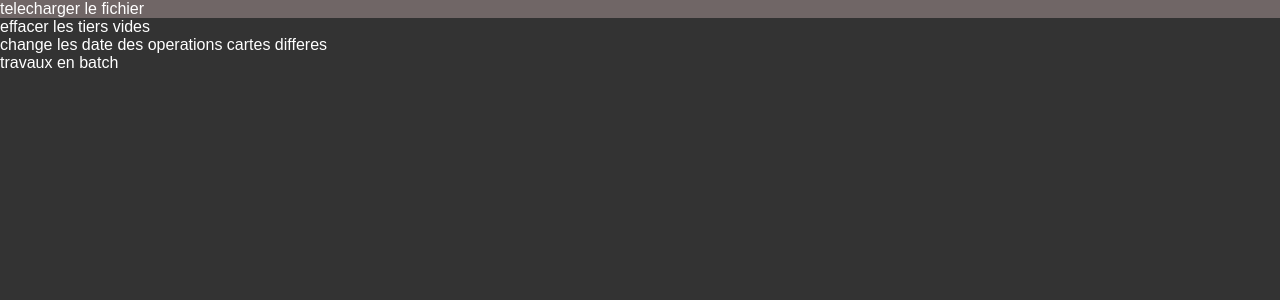
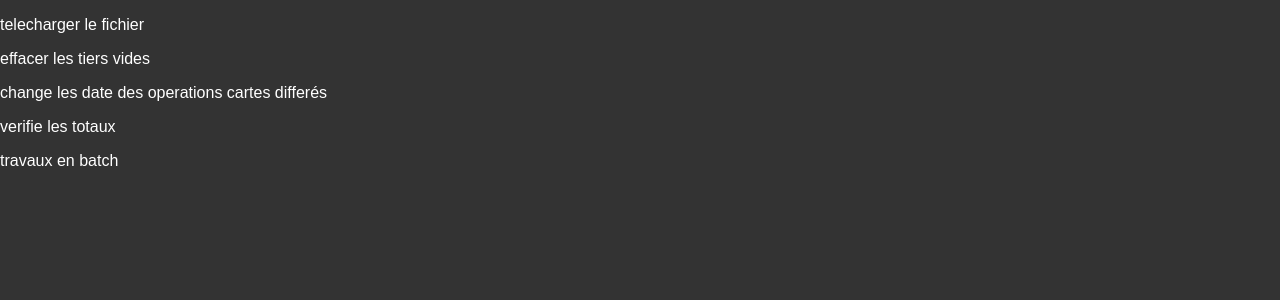
Before and after one commit to pfrancois/grisbiphp, a PHP site: page /options.php in a window 1280 px wide. Shown: the top 300 px of the page. Run offline with PHP 8.4, Linux system fonts and the light colour scheme.

Commit message:
mise en forme

```diff
--- a/options.php
+++ b/options.php
@@ -10,11 +10,10 @@
 <title>Options</title>
 </head>
 <body>
-<a href="action_options.php?action=get_file"> telecharger le fichier </a>
-<a href="action_options.php?action=effacer_tiers_vides"> effacer les
-tiers vides </a>
-<a href="action_options.php?action=dates_ope_diff">change les date des
-operations cartes differes</a>
-<a href="action_options.php?action=specifique"> travaux en batch </a>
+<p><a href="action_options.php?action=get_file"> telecharger le fichier </a></p>
+<p><a href="action_options.php?action=effacer_tiers_vides"> effacer les tiers vides </a></p>
+<p><a href="action_options.php?action=dates_ope_diff">change les date des operations cartes differés</a></p>
+<p><a href="action_options.php?action=verif_totaux">verifie les totaux</a></p>
+<p><a href="action_options.php?action=specifique"> travaux en batch </a></p>
 </body>
 </html>
```
Also changed, not shown: 1 other file.
